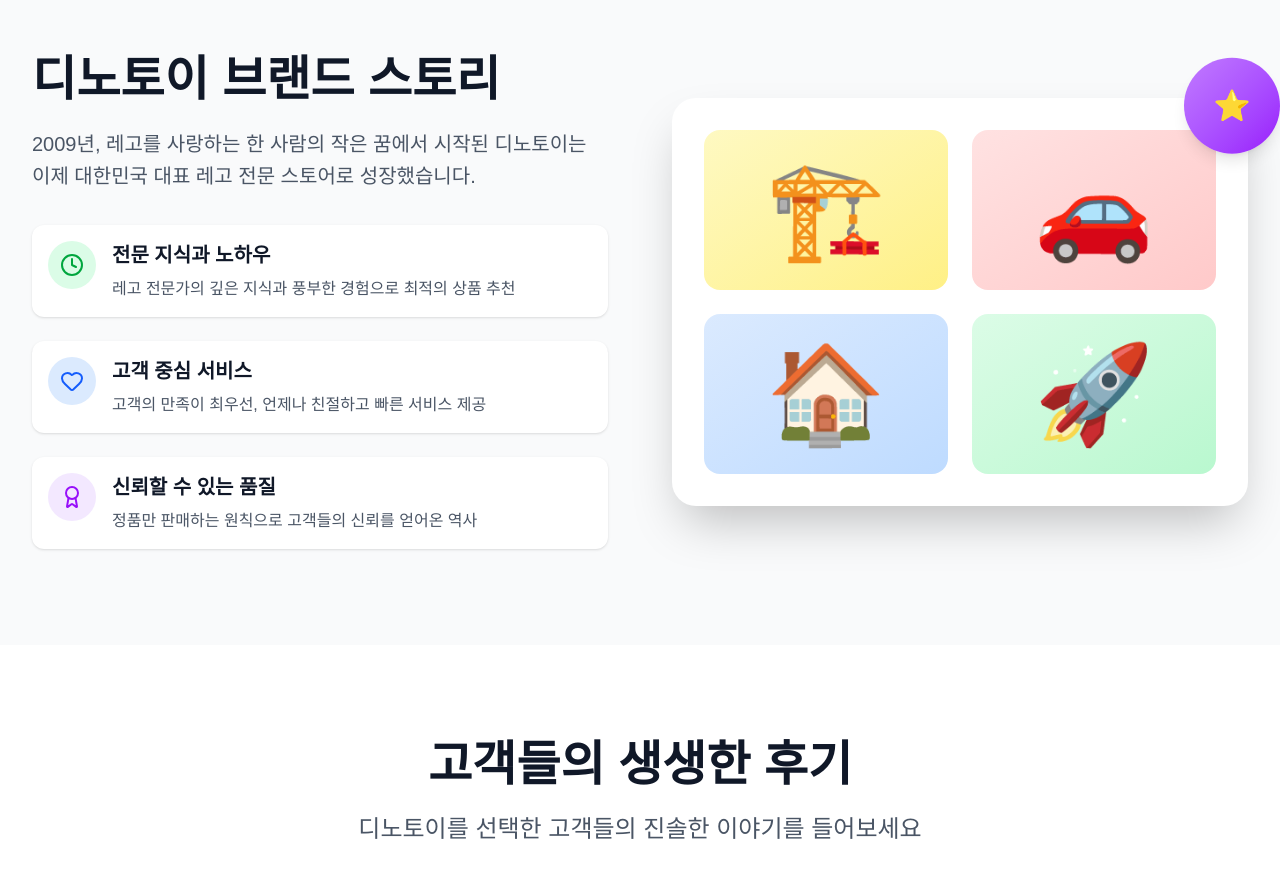
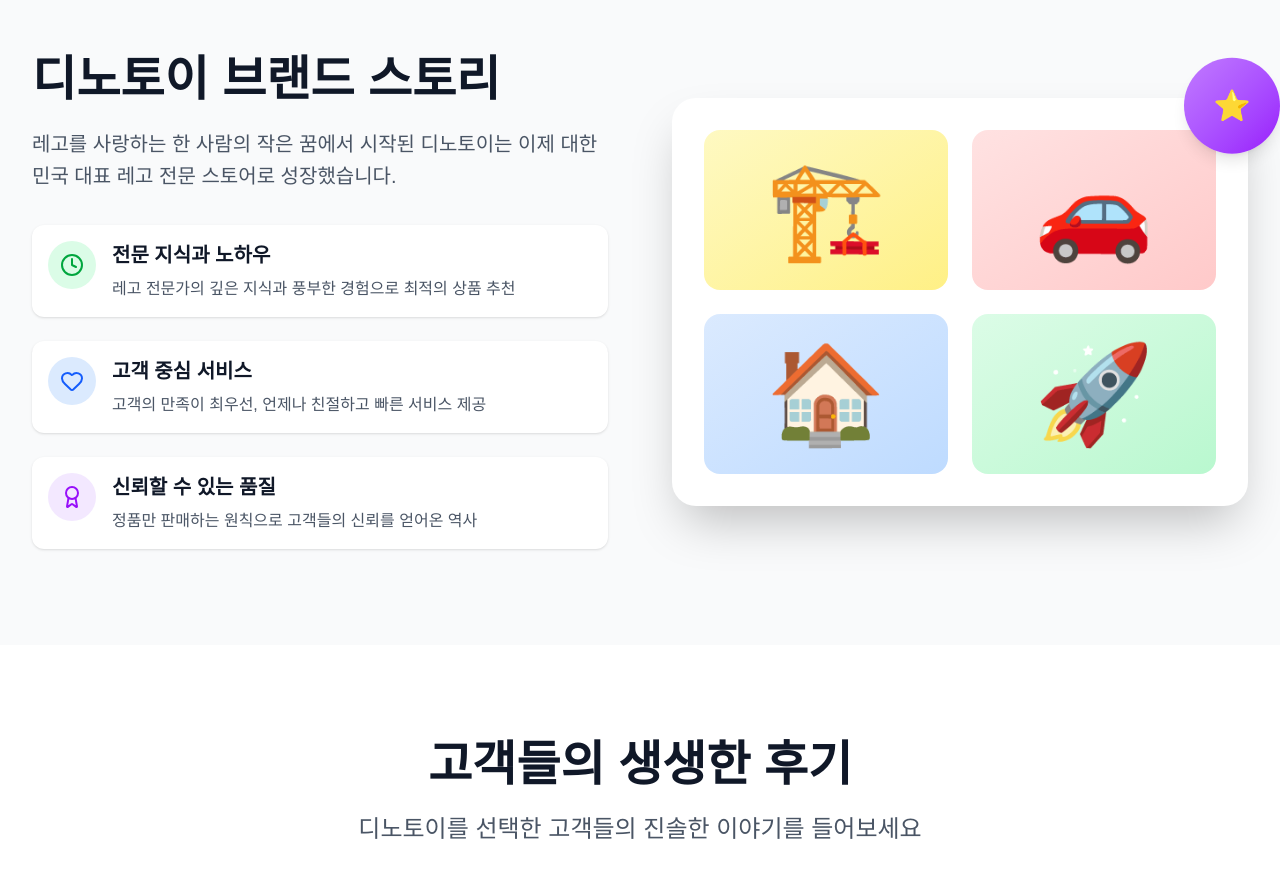
Before and after one commit to wjb127/dinotoy-landing, a Next.js app: page / in a window 1280 px wide. Shown: the part 1940-2815 px from the top of the page. Built offline with nearby package versions, Linux system fonts and the light colour scheme.

Commit message:
수정: 2009년 언급 제거 - 구체적인 연도 정보 삭제

```diff
--- a/src/app/page.tsx
+++ b/src/app/page.tsx
@@ -220,7 +220,7 @@ export default function Home() {
                   <div>
                     <h2 className="text-5xl font-bold text-gray-900 mb-6">디노토이 브랜드 스토리</h2>
                     <p className="text-xl text-gray-600 leading-relaxed">
-                      2009년, 레고를 사랑하는 한 사람의 작은 꿈에서 시작된 디노토이는
+                      레고를 사랑하는 한 사람의 작은 꿈에서 시작된 디노토이는
                       이제 대한민국 대표 레고 전문 스토어로 성장했습니다.
                     </p>
                   </div>
```
Also changed, not shown: 1 other file (tests, documents, lock files or other folders).
